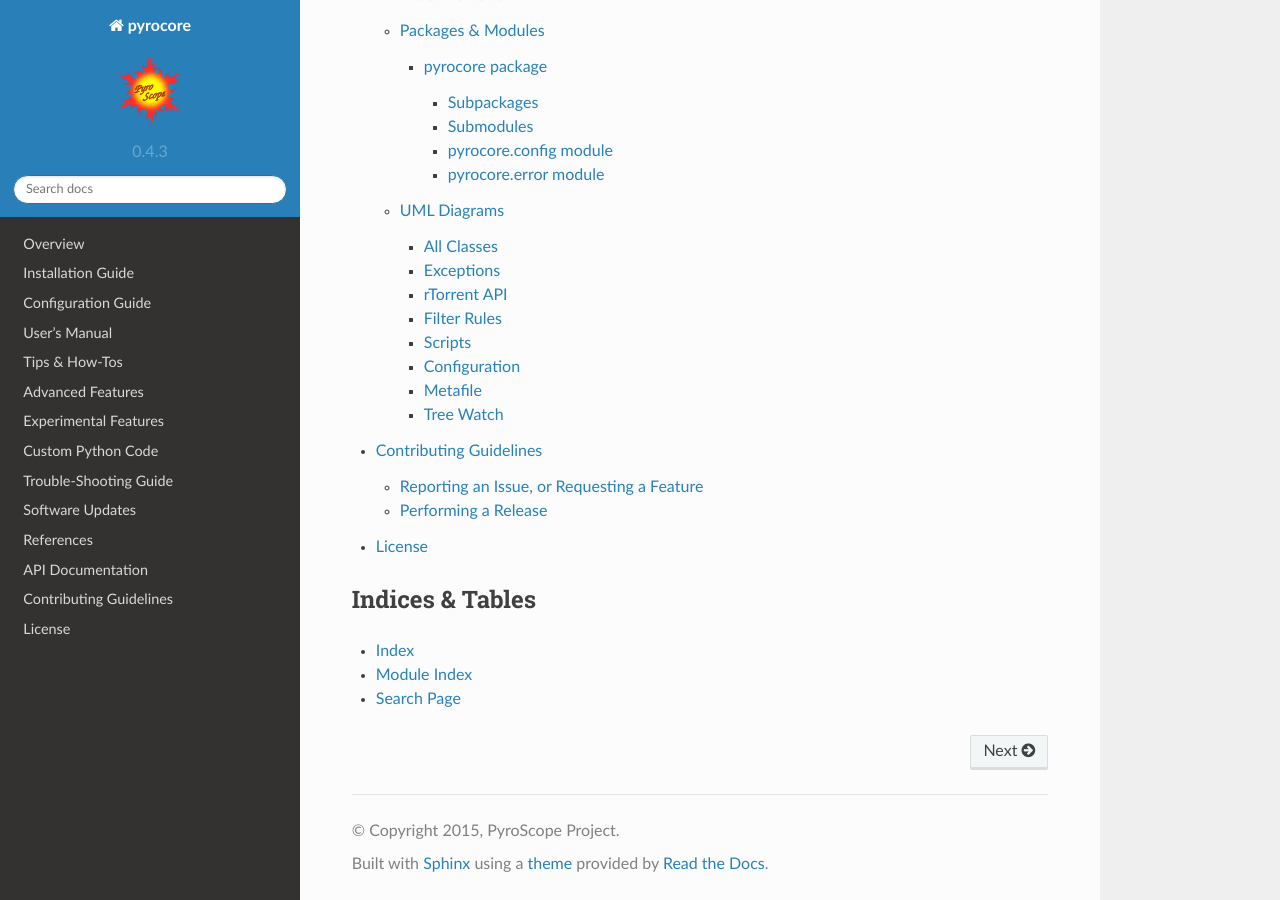
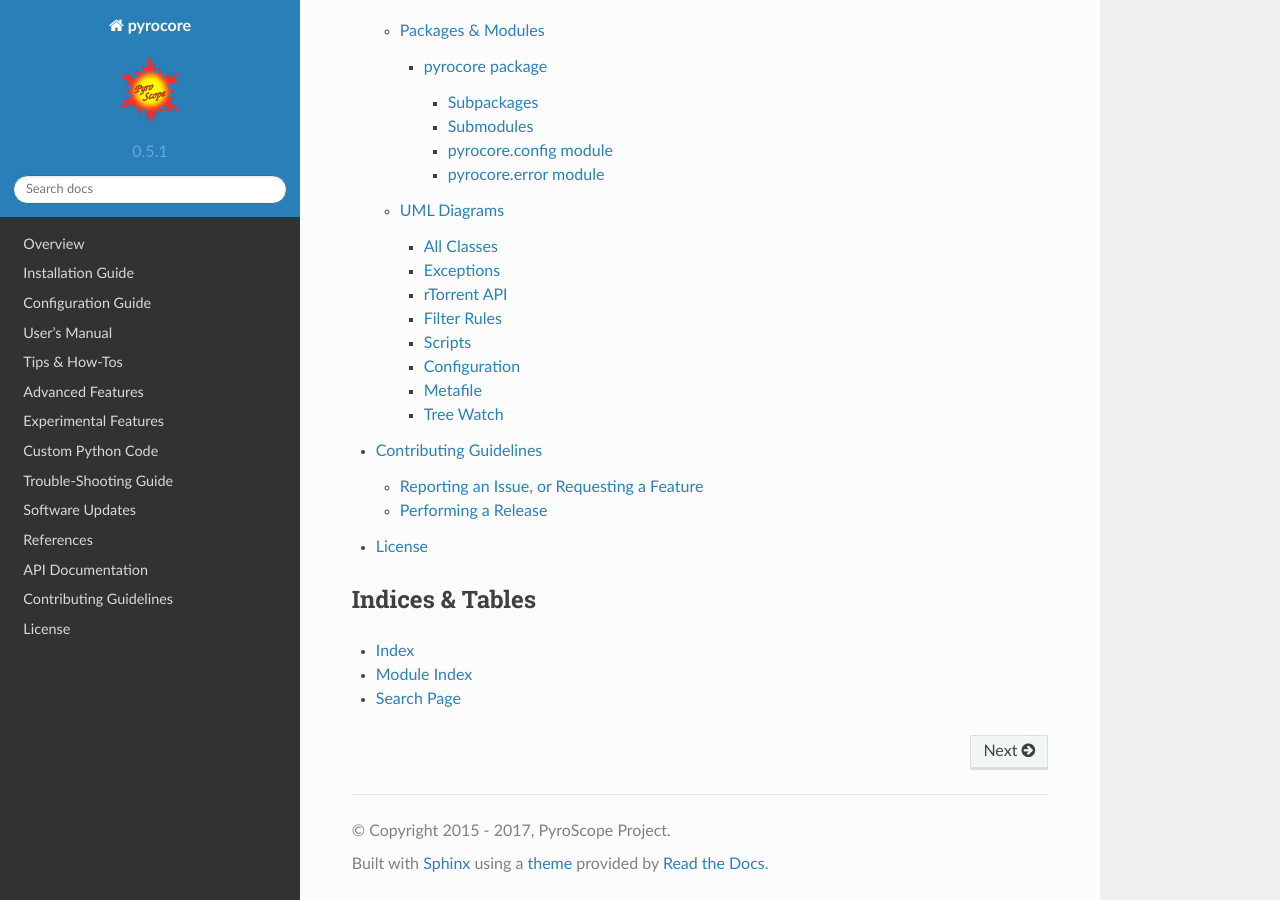
Before and after one commit to pyroscope/pyrocore, a Sphinx documentation site: the page built from docs/index.rst, in a window 1280 px wide and 900 px high, scrolled down 6149 px. Built offline with Sphinx 7.4.7 and the Read the Docs theme 2.0.0, drawn with Linux system fonts in a browser that asks for light colours.

Commit message:
fix docs version

```diff
--- a/docs/conf.py
+++ b/docs/conf.py
@@ -53,16 +53,16 @@ master_doc = 'index'
 
 # General information about the project.
 project = u'pyrocore'
-copyright = u'2015, PyroScope Project'
+copyright = u'2015 - 2017, PyroScope Project'
 
 # The version info for the project you're documenting, acts as replacement for
 # |version| and |release|, also used in various other places throughout the
 # built documents.
 #
 # The short X.Y version.
-version = '0.4.3'
+version = '0.5.1'
 # The full version, including alpha/beta/rc tags.
-release = '0.4.3'
+release = version
 
 # The language for content autogenerated by Sphinx. Refer to documentation
 # for a list of supported languages.
```
